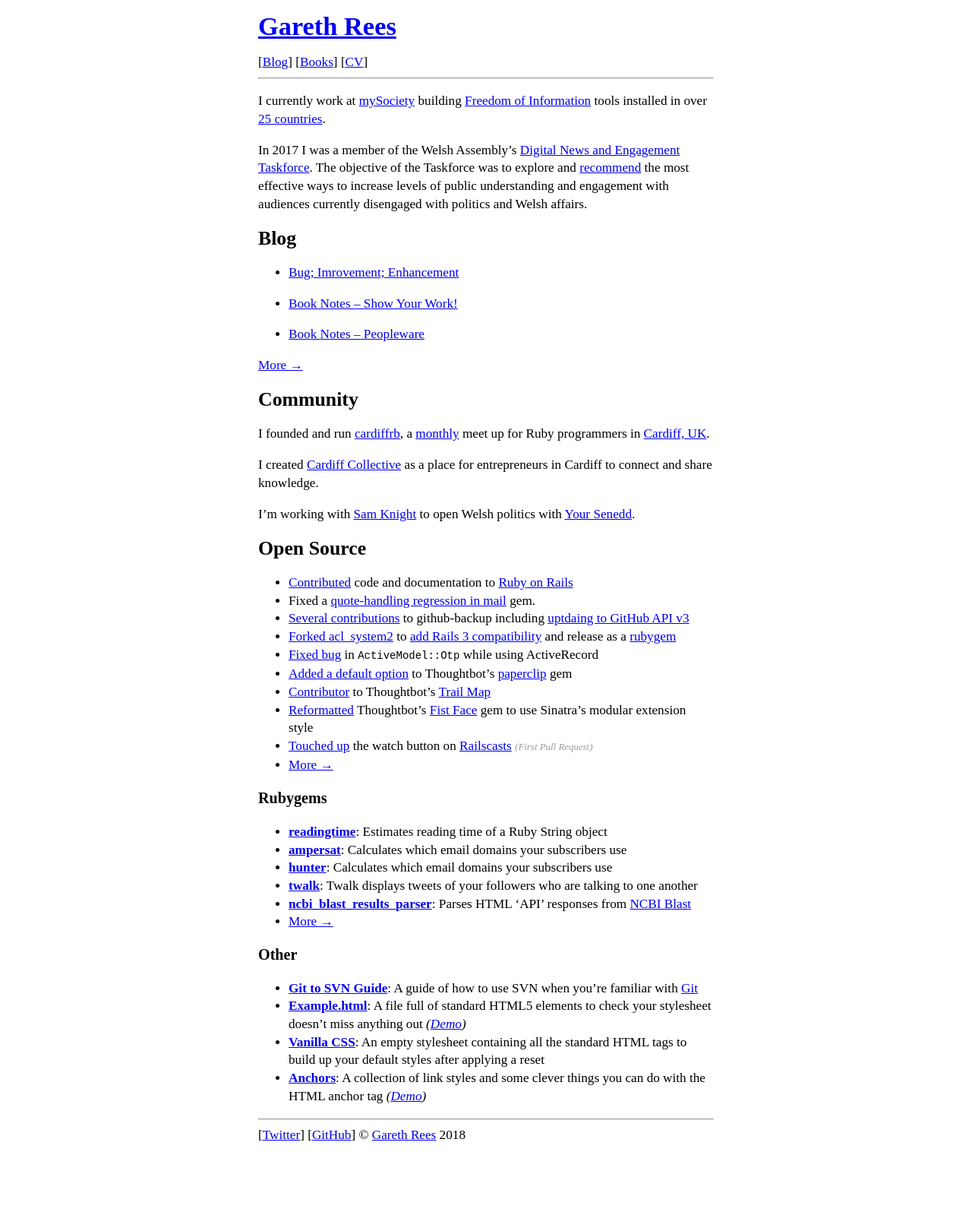
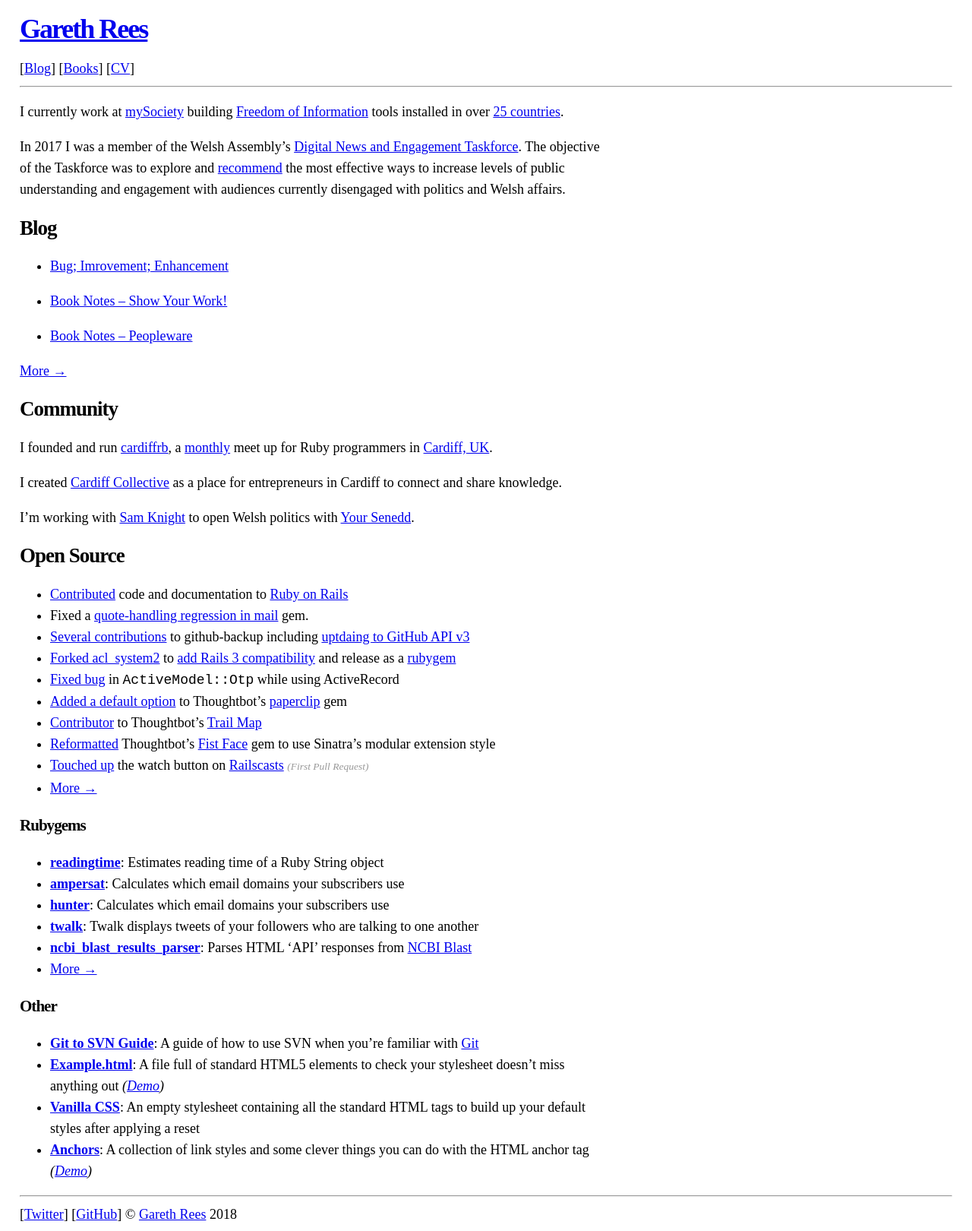
Before and after one commit to garethrees/garethrees.github.com, a Jekyll site: the page built from index.md, in a window 1280 px wide. Shown: the whole page at 76% size. Built offline with Jekyll 4.4.1, drawn with Linux system fonts in a browser that asks for light colours.

Commit message:
Style tweaks

```diff
--- a/_layouts/default.html
+++ b/_layouts/default.html
@@ -9,11 +9,19 @@
 
   <style type="text/css" media="screen">
     body {
-      font-size: 1.075em;
-      line-height: 1.375em;
-      margin: 0 auto 6em auto;
-      max-width: 600px;
+      /* font-size * 1.618 */
+      font-size: 18px;
+      line-height: 28px;
       padding: 0 1em;
+    }
+    #main {
+      max-width: 780px;
+    }
+    h1,h2,h3,h4,h5,h6 {
+      letter-spacing: -1px;
+    }
+    h1.title {
+      letter-spacing: -2px;
     }
     a:hover,
     a:active,
@@ -22,7 +30,7 @@
       background-color: #FED70D;
     }
     img {
-      border: 3px solid #111;
+      border: 3px solid #ddd;
       max-width: 100%;
     }
     blockquote {
@@ -40,16 +48,6 @@
     }
     dfn {
       font-weight: bold;
-    }
-    .posts {
-      padding: 0;
-    }
-    .posts .posted-on {
-      display: none;
-    }
-    .posts .post {
-      line-height: 1.475em;
-      list-style: none;
     }
     .minor-note {
       color: #999;
```
Also changed, not shown: blog.html (+6 -8 lines).
